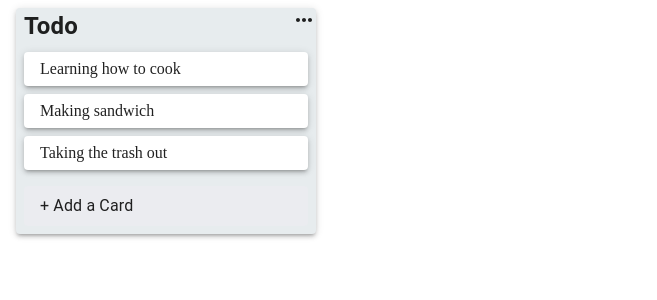
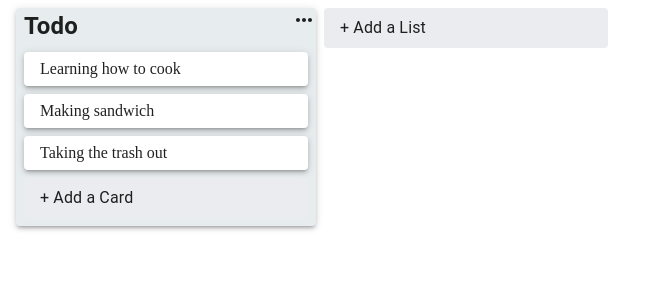
Before and after one commit to ryuk156/KanBan-Board, a React (Create React App) app in the folder kanban_board/: page / in a window 1280 px wide. Shown: the top 300 px of the page, without its empty margins (0-657 px from the left). Built offline with nearby package versions, Linux system fonts and the light colour scheme.

Commit message:
added newlist funcationality

```diff
--- a/kanban_board/src/App.js
+++ b/kanban_board/src/App.js
@@ -4,8 +4,17 @@
 import { v4 as uuid } from "uuid";
 import store from "./utils/store.js";
 import storeApi from "./utils/storeApi.js";
+import InputContainer from "./Components/InputContainer.js";
+import { makeStyles } from "@material-ui/core/styles";
+const Styles = makeStyles((theme) => ({
+  root: {
+    display: "flex",
+    minHeight: "100vh",
+  },
+}));
 
 function App() {
+  const cls = Styles();
   const [data, setdata] = useState(store);
   const addmorecard = (title, listid) => {
     const newcardid = uuid();
@@ -26,13 +35,32 @@
     };
     setdata(newState);
   };
+
+  const addmorelist = (title) => {
+    const newlistid = uuid();
+    const newlist = {
+      id: newlistid,
+      title,
+      cards: [],
+    };
+    const newState = {
+      listIds: [...data.listIds, newlistid],
+      lists: {
+        ...data.lists,
+        [newlistid]: newlist,
+      },
+    };
+    setdata(newState);
+  };
   return (
-    <storeApi.Provider value={{ addmorecard }}>
-      <div>
+    <storeApi.Provider value={{ addmorecard, addmorelist }}>
+      <div className={cls.root}>
         {data.listIds.map((listid) => {
           const list = data.lists[listid];
           return <List list={list} key={listid} />;
         })}
+
+        <InputContainer type="list" />
       </div>
     </storeApi.Provider>
   );
--- a/kanban_board/src/Components/InputCard.js
+++ b/kanban_board/src/Components/InputCard.js
@@ -31,24 +31,30 @@
   },
 }));
 
-function InputCard({ setopen, listid }) {
-  const [cardtitle, setCardtitle] = useState("");
-  const { addmorecard } = useContext(storeApi);
+function InputCard({ setopen, listid, type }) {
+  const [title, settitle] = useState("");
+  const { addmorecard, addmorelist } = useContext(storeApi);
   const cls = Styles();
 
   const handleChange = (e) => {
-    setCardtitle(e.target.value);
+    settitle(e.target.value);
   };
 
   const handleSubmit = () => {
-    addmorecard(cardtitle, listid);
-    setCardtitle("");
-    setopen(false);
+    if (type === "card") {
+      addmorecard(title, listid);
+      settitle("");
+      setopen(false);
+    } else {
+      addmorelist(title);
+      settitle("");
+      setopen(false);
+    }
   };
 
-  const handleBlur = () => {
+  /* const handleBlur = () => {
     setopen(false);
-  };
+  }; */
   return (
     <div>
       <div>
@@ -60,14 +66,14 @@
             inputProps={{
               className: cls.input,
             }}
-            value={cardtitle}
-            placeholder="Enter Content"
+            value={title}
+            placeholder={type === "card" ? "Enter content" : "Enter title"}
           />
         </Paper>
       </div>
       <div className={cls.addcardbtn}>
         <Button className={cls.btnadd} onClick={handleSubmit}>
-          Add Card
+          {type === "card" ? "Add Card" : "Add List"}
         </Button>
         <IconButton onClick={() => setopen(false)}>
           <ClearIcon />
--- a/kanban_board/src/Components/InputContainer.js
+++ b/kanban_board/src/Components/InputContainer.js
@@ -4,7 +4,8 @@
 import InputCard from "./InputCard";
 const Styles = makeStyles((theme) => ({
   root: {
-    marginTop: theme.spacing(2),
+    width: "300px",
+    marginTop: theme.spacing(1),
   },
   addcard: {
     padding: theme.spacing(1, 1, 1, 2),
@@ -15,13 +16,13 @@
     },
   },
 }));
-function InputContainer({ listid }) {
+function InputContainer({ listid, type }) {
   const [open, setopen] = useState(false);
   const cls = Styles();
   return (
     <div className={cls.root}>
       <Collapse in={open}>
-        <InputCard setopen={setopen} listid={listid} />
+        <InputCard setopen={setopen} listid={listid} type={type} />
       </Collapse>
 
       <Collapse in={!open}>
@@ -30,7 +31,9 @@
           onClick={() => setopen(!open)}
           elevation={0}
         >
-          <Typography>+ Add a Card</Typography>
+          <Typography>
+            {type === "card" ? " + Add a Card" : "+ Add a List"}
+          </Typography>
         </Paper>
       </Collapse>
     </div>
--- a/kanban_board/src/Components/List.js
+++ b/kanban_board/src/Components/List.js
@@ -23,7 +23,7 @@
           <Card key={card.id} card={card} />
         ))}
 
-        <InputContainer listid={list.id} />
+        <InputContainer listid={list.id} type="card" />
       </Paper>
     </div>
   );
```
